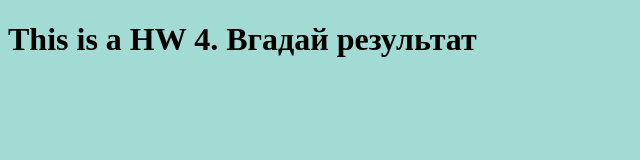
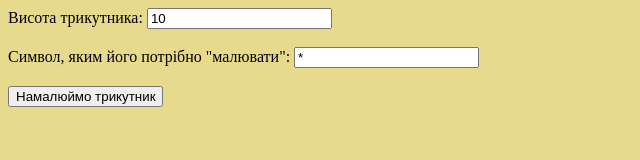
Before and after one commit to anni9191/js_homeworks, a plain HTML site: page index.html in a window 1280 px wide. Shown: the whole page, without its empty margins (0-640 px from the left). Drawn offline with Linux system fonts and the light colour scheme.

Commit message:
Homework 5 was added

```diff
--- a/index.html
+++ b/index.html
@@ -6,11 +6,25 @@
   <meta name="viewport" content="width=device-width, initial-scale=1.0">
   <title>Document</title>
   <link rel="stylesheet" href="styles.css">
+  <script src="script.js"></script>
 </head>
 
 <body>
-  <h1 class="total">This is a HW 4. Вгадай результат</h1>
+  <!--Input for the height of Triangle-->
+
+  <label for="height">Висота трикутника:</label>
+  <input type="number" id="height" value="10" min="1" /><br /><br />
+
+  <!--Input for the needed symbol of Triangle-->
+
+  <label for="symbol">Символ, яким його потрібно "малювати":</label>
+  <input type="text" id="symbol" value="*" /><br /><br />
+
+  <!--Button which is call Function for Drawing Triangle-->
+
+  <button onclick="drawTriangle()">Намалюймо трикутник</button>
+  <!--When user click the "Намалюймо трикутник" button, the triangle will be displayed in the output div-->
+  <div id="output"></div>
 </body>
-<script src="script.js"></script>
 
 </html>
--- a/script.js
+++ b/script.js
@@ -1,93 +1,15 @@
-//Код: 'number' + 3 + 3
-//Результат: 'number33'
-//Коментарий: Слово 'number' конкатенируется с числом 3 и превращается в стингу => number3,
-//после, следующее число 3 тоже превращается в стрингу и в результате конкатенации получается 'number33'
+function drawTriangle() {
+    let height = parseInt(document.getElementById("height").value);
+    let symbol = document.getElementById("symbol").value;
 
+    let triangle = "";
+    for (let i = 1; i <= height; i++) {
+        let row = "";
+        for (let j = 1; j <= i; j++) {
+            row += symbol + " ";
+        }
+        triangle += row + "<br>";
 
-//Код: null + 3
-//Результат: 3
-//Коментарий: Слово 'null' превращается в 0 т к это арифметич операция. 0+3 получается 3.
-
-
-//Код: 5 && "qwerty"
-//Результат: "qwerty"
-//Коментарий: Логическое выражение 5 это true, тогда результатом будет 2й операнд "qwerty"
-
-
-//Код: +'40' + +'2' + "hillel"
-//Результат: '42hillel'
-//Коментарий: Унарный + превращает 40 и 2 в числа, они суммируются и конкатенируются со словом hillel
-
-
-//Код: '10' - 5 === 6
-//Результат: false
-//Коментарий: 10 становится число и отнимаем число 5, т к число 5 не является числом 6, значит будет ложь
-
-
-//Код: true + false
-//Результат: 1
-//Коментарий: true превращается в 1, false превращается в 0, суммируем эти числа и получаем 1.
-
-
-//Код: '4px' - 3
-//Результат: NaN (not a number)
-//Коментарий: '4px' не является числом и соответственно от него мы не можем ничего отнять
-
-
-//Код: '4' - 3
-//Результат: 1
-//Коментарий: 4 явл стрингой и конвертируется в число 4 и после арифметической операции: 4-3 оплучаем 1.
-
-
-//Код: '6' + 3 ** 0
-//Результат: '61'
-//Коментарий: 3 возводим в степень 0 и получаем 1, стринга 6 конкатенируется с числом 1.
-
-
-//Код: 12 / '6'
-//Результат: 2
-//Коментарий: Число 12 делим на 6 (стринга 6 конвертируется в число 6)
-
-
-//Код: '10' + (5 === 6)
-//Результат: '10false'
-//Коментарий: сначало делаем то выражение, которое в скобках: 5 не равно 6 и получаем false и потом конкатенируем c 10.
-
-
-//Код: null == ''
-//Результат: false
-//Коментарий: null может равняться только 0 или андефаинд, а пустая строка не явл 0.
-
-//Код: 3 ** (9 / 3)
-//Результат: 27
-//Коментарий: начало делаем то выражение, которое в скобках: 9 / 3 и рассчитываем 3 в 3й степени
-
-
-//Код: !!'false' == !!'true'
-//Результат: true
-//Коментарий: оператор !! конвертирует выражение в true, поэтому true ==true.
-
-
-//Код: 0 || '0' && 1
-//Результат: 1
-//Коментарий: сначало делаем выражение: '0' && 1 и получаем 1, рассчитываем по булиевой логике потом 0 || 1 и получаем 1.
-
-
-//Код: (+null == false) < 1
-//Результат: false
-//Коментарий: +null становиться 0, который эквивалентен false, и получаем что false < 1, т е false.
-
-
-//Код: false && true || true
-//Результат: true
-//Коментарий: false && true получаем false, a false || true дает нам true.
-
-
-//Код: false && (false || true)
-//Результат: false
-//Коментарий: сначало делаем то выражение, которое в скобках: false || true и получаем true, но false && true дает нам false.
-
-
-//Код: (+null == false) < 1 ** 5
-//Результат: true
-//Коментарий: сначало делаем то выражение, которое в скобках: +null == false и получаем true, 1 ** 5 получаем 1, и тогда true < 1 дает нам true.
+        document.getElementById("output").innerHTML = triangle;
+    }
+}
--- a/styles.css
+++ b/styles.css
@@ -1,3 +1,3 @@
 body, html {
-    background-color: rgb(162, 219, 211);
+    background-color: rgb(232, 218, 141);
 }
```
